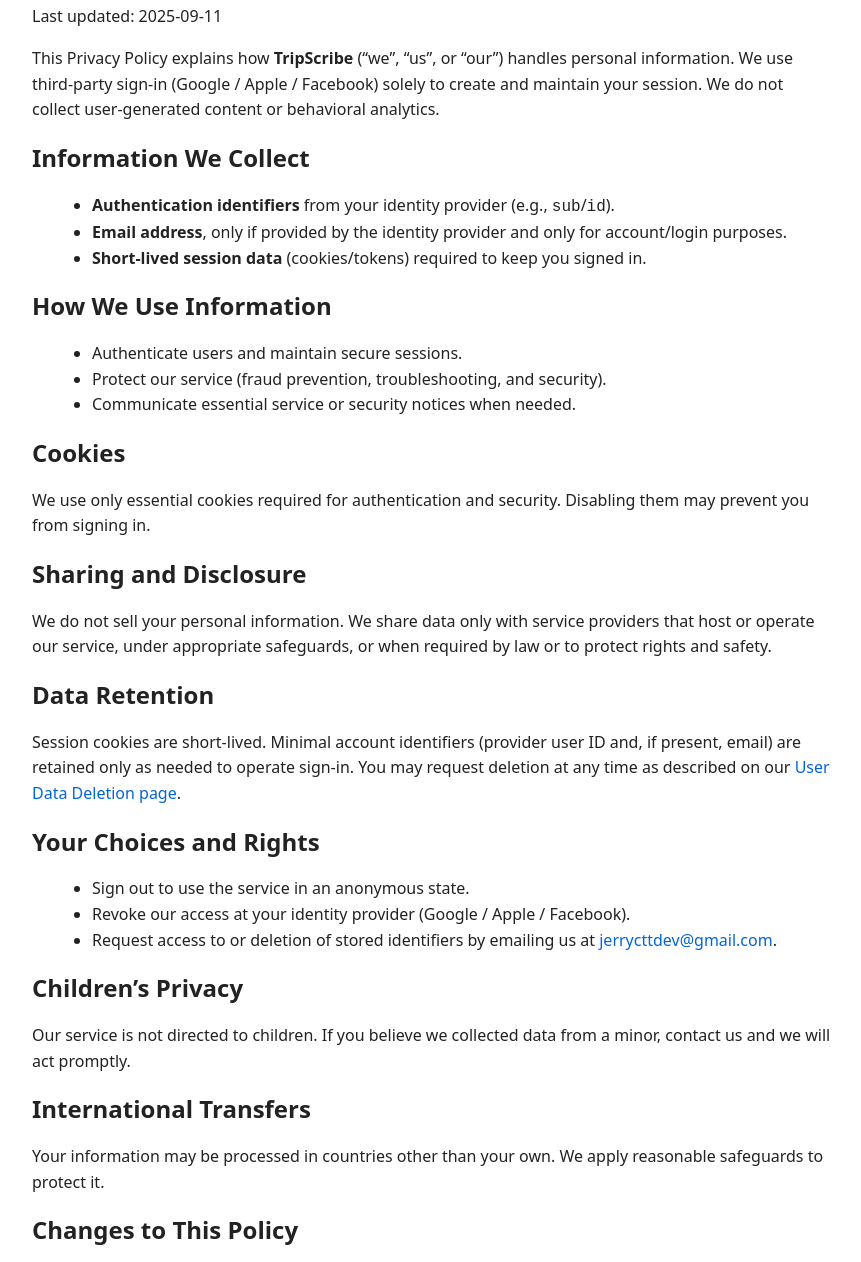
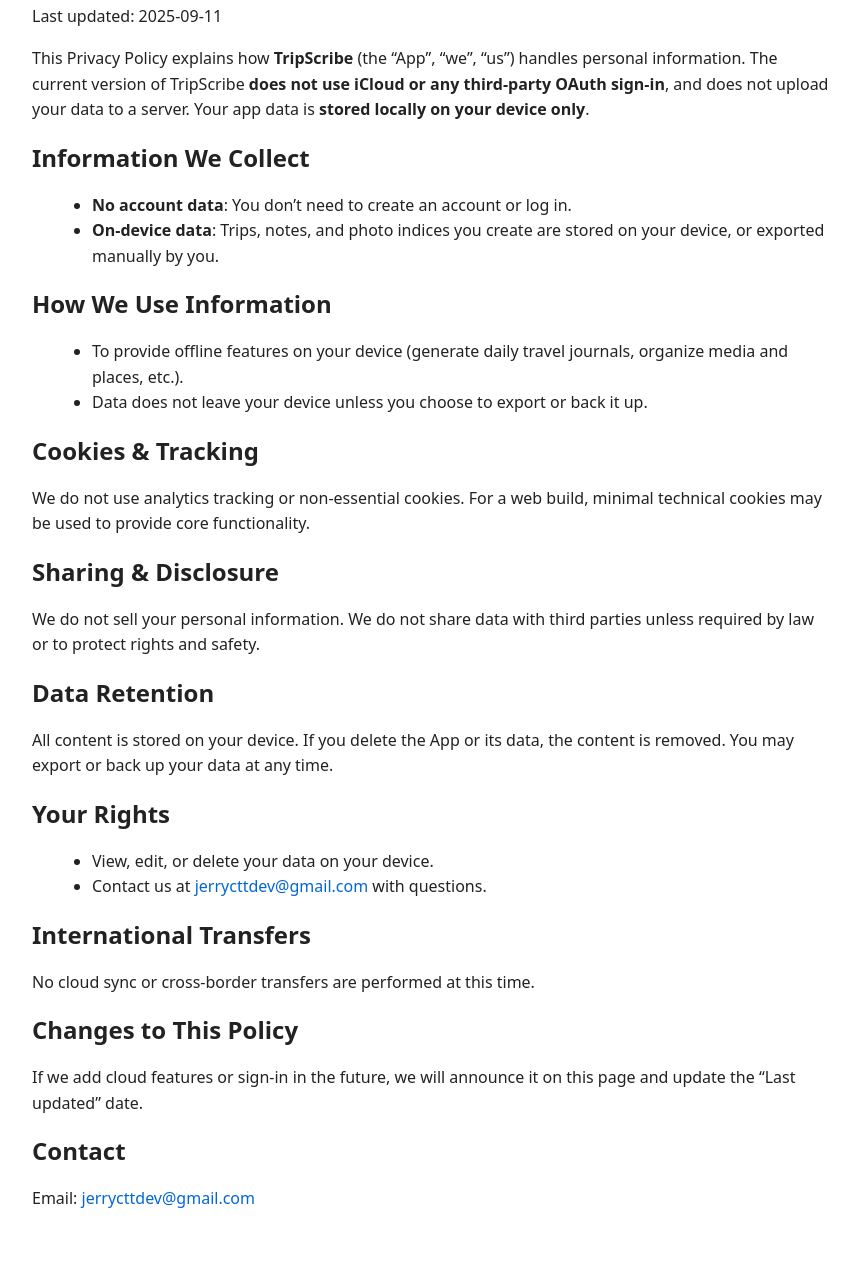
Before and after one commit to jerryctt/jerryctt.github.io, a plain HTML site: page privacy.html in a window 1280 px wide. Shown: the part 97-1359 px from the top of the page, without its empty margins (208-1069 px from the left). Drawn offline with Linux system fonts and the light colour scheme.

Commit message:
Update the privacy

```diff
--- a/privacy.html
+++ b/privacy.html
@@ -9,69 +9,53 @@
     h1,h2{line-height:1.25}
     a{color:#0366d6;text-decoration:none} a:hover{text-decoration:underline}
     ul{margin-left:20px}
+    .badge{display:inline-block;background:#e5e7eb;color:#111827;border-radius:999px;padding:2px 10px;font-size:12px;margin-left:8px}
   </style>
 </head>
 <body>
-  <h1>Privacy Policy</h1>
+  <h1>Privacy Policy <span class="badge">No account • No cloud sync</span></h1>
   <p>Last updated: <span id="lastUpdated"></span></p>
 
   <p>
-    This Privacy Policy explains how <strong>TripScribe</strong> (“we”, “us”, or “our”) handles personal information.
-    We use third-party sign-in (Google / Apple / Facebook) solely to create and maintain your session.
-    We do not collect user-generated content or behavioral analytics.
+    This Privacy Policy explains how <strong>TripScribe</strong> (the “App”, “we”, “us”) handles personal information.
+    The current version of TripScribe <strong>does not use iCloud or any third‑party OAuth sign‑in</strong>, and does not upload your data to a server.
+    Your app data is <strong>stored locally on your device only</strong>.
   </p>
 
   <h2>Information We Collect</h2>
   <ul>
-    <li><strong>Authentication identifiers</strong> from your identity provider (e.g., <code>sub</code>/<code>id</code>).</li>
-    <li><strong>Email address</strong>, only if provided by the identity provider and only for account/login purposes.</li>
-    <li><strong>Short-lived session data</strong> (cookies/tokens) required to keep you signed in.</li>
+    <li><strong>No account data</strong>: You don’t need to create an account or log in.</li>
+    <li><strong>On‑device data</strong>: Trips, notes, and photo indices you create are stored on your device, or exported manually by you.</li>
   </ul>
 
   <h2>How We Use Information</h2>
   <ul>
-    <li>Authenticate users and maintain secure sessions.</li>
-    <li>Protect our service (fraud prevention, troubleshooting, and security).</li>
-    <li>Communicate essential service or security notices when needed.</li>
+    <li>To provide offline features on your device (generate daily travel journals, organize media and places, etc.).</li>
+    <li>Data does not leave your device unless you choose to export or back it up.</li>
   </ul>
 
-  <h2>Cookies</h2>
-  <p>
-    We use only essential cookies required for authentication and security. Disabling them may prevent you from signing in.
-  </p>
+  <h2>Cookies & Tracking</h2>
+  <p>We do not use analytics tracking or non‑essential cookies. For a web build, minimal technical cookies may be used to provide core functionality.</p>
 
-  <h2>Sharing and Disclosure</h2>
-  <p>
-    We do not sell your personal information. We share data only with service providers that host or operate our service,
-    under appropriate safeguards, or when required by law or to protect rights and safety.
-  </p>
+  <h2>Sharing & Disclosure</h2>
+  <p>We do not sell your personal information. We do not share data with third parties unless required by law or to protect rights and safety.</p>
 
   <h2>Data Retention</h2>
-  <p>
-    Session cookies are short-lived. Minimal account identifiers (provider user ID and, if present, email) are retained
-    only as needed to operate sign-in. You may request deletion at any time as described on our
-    <a href="/data-deletion">User Data Deletion page</a>.
-  </p>
+  <p>All content is stored on your device. If you delete the App or its data, the content is removed. You may export or back up your data at any time.</p>
 
-  <h2>Your Choices and Rights</h2>
+  <h2>Your Rights</h2>
   <ul>
-    <li>Sign out to use the service in an anonymous state.</li>
-    <li>Revoke our access at your identity provider (Google / Apple / Facebook).</li>
-    <li>Request access to or deletion of stored identifiers by emailing us at
-      <a href="mailto:jerrycttdev@gmail.com">jerrycttdev@gmail.com</a>.
-    </li>
+    <li>View, edit, or delete your data on your device.</li>
+    <li>Contact us at <a href="mailto:jerrycttdev@gmail.com">jerrycttdev@gmail.com</a> with questions.</li>
   </ul>
 
-  <h2>Children’s Privacy</h2>
-  <p>Our service is not directed to children. If you believe we collected data from a minor, contact us and we will act promptly.</p>
-
   <h2>International Transfers</h2>
-  <p>Your information may be processed in countries other than your own. We apply reasonable safeguards to protect it.</p>
+  <p>No cloud sync or cross‑border transfers are performed at this time.</p>
 
   <h2>Changes to This Policy</h2>
-  <p>We may update this policy from time to time. We will post the new version here and update the “Last updated” date.</p>
+  <p>If we add cloud features or sign‑in in the future, we will announce it on this page and update the “Last updated” date.</p>
 
-  <h2>Contact Us</h2>
+  <h2>Contact</h2>
   <p>Email: <a href="mailto:jerrycttdev@gmail.com">jerrycttdev@gmail.com</a></p>
 
   <script>document.getElementById('lastUpdated').textContent=new Date().toISOString().slice(0,10);</script>
```
